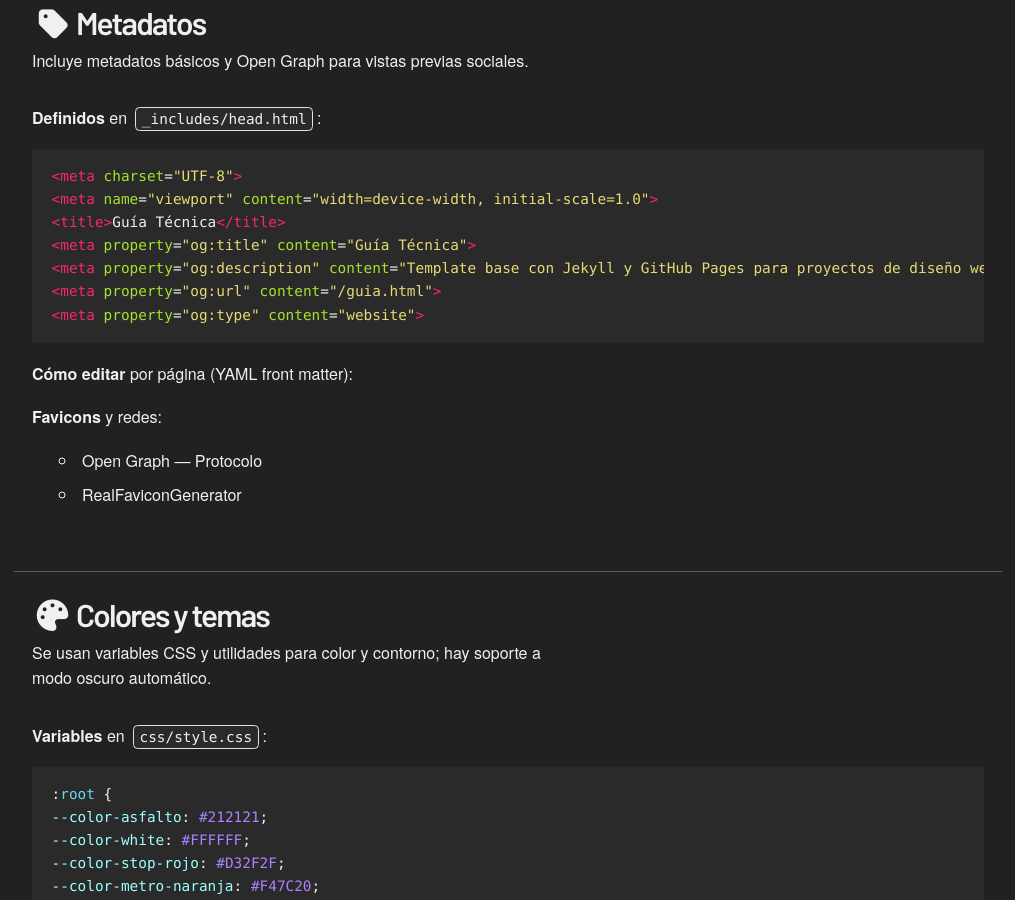
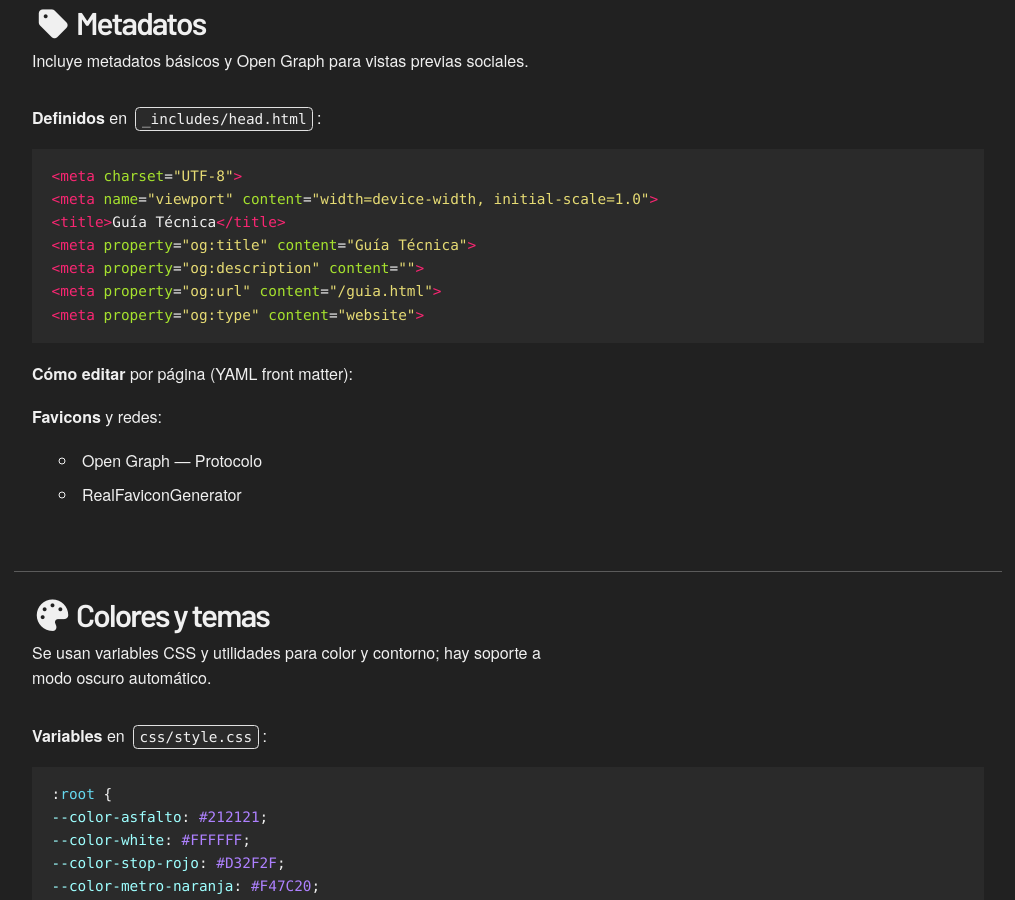
Before and after one commit to juanfuent-es/centro.movilidad-cdmx, a Jekyll site: the page built from guia.html, in a window 1280 px wide and 900 px high, scrolled down 2327 px. Shown: the whole window, without its empty margins (132-1147 px from the left). Built offline with Jekyll 4.4.1, drawn with Linux system fonts in a browser that asks for light colours; nearby versions of some CDN libraries.

Commit message:
Update meta

```diff
--- a/guia.html
+++ b/guia.html
@@ -1,7 +1,6 @@
 ---
 layout: default
 title: Guía Técnica
-description: Template base con Jekyll y GitHub Pages para proyectos de diseño web
 ---
 
 <header class="hero">
--- a/index.html
+++ b/index.html
@@ -1,7 +1,7 @@
 ---
 layout: default
 title: Centro de Diseño Web
-description: Template base con Jekyll y GitHub Pages para proyectos de diseño web
+description: Documentación e interactividad Digital. Proyectos de Comunicación Visual relacionados con la movilidad en la Ciudad de México (CDMX).
 ---
 
 <!--
```
